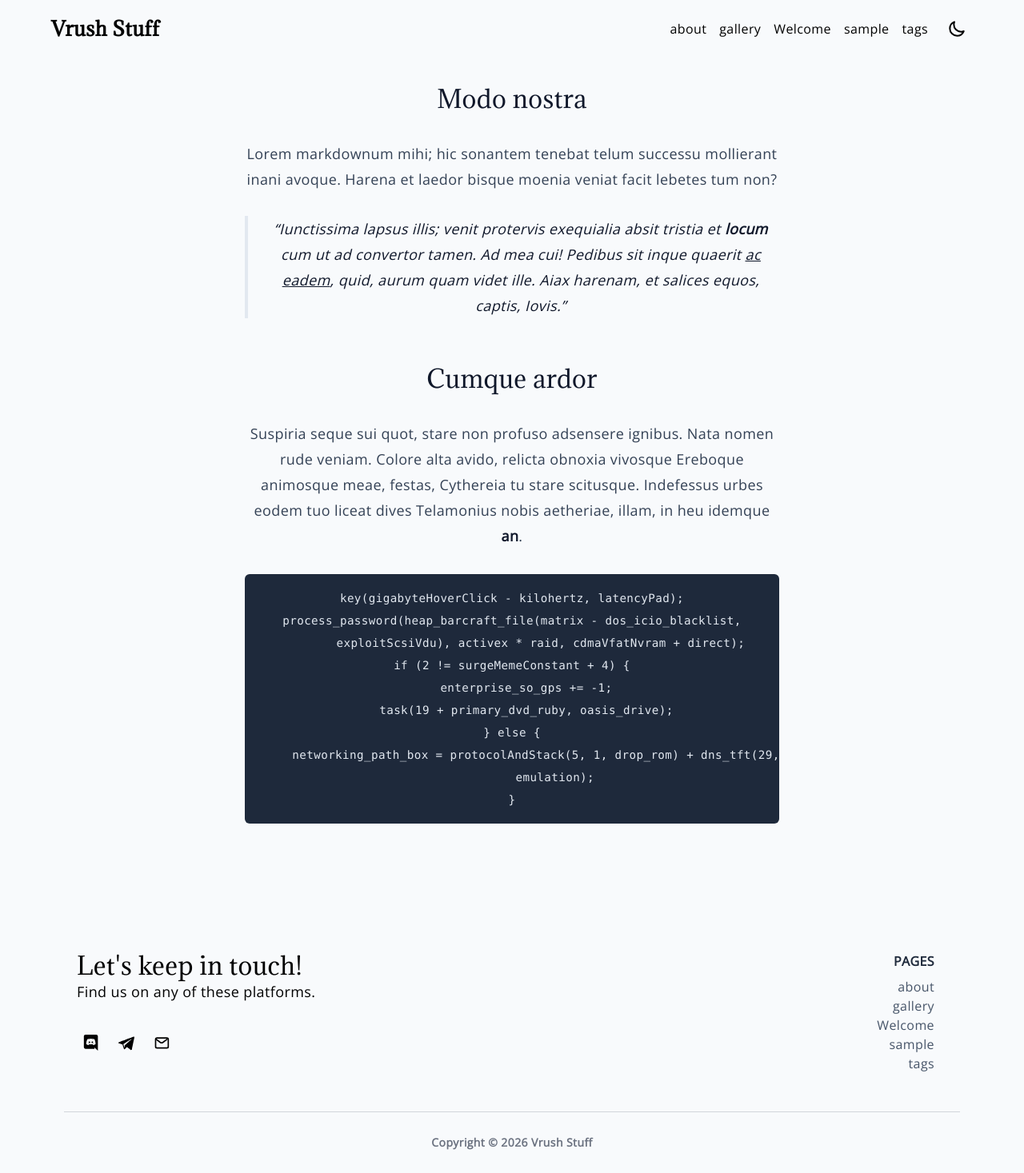
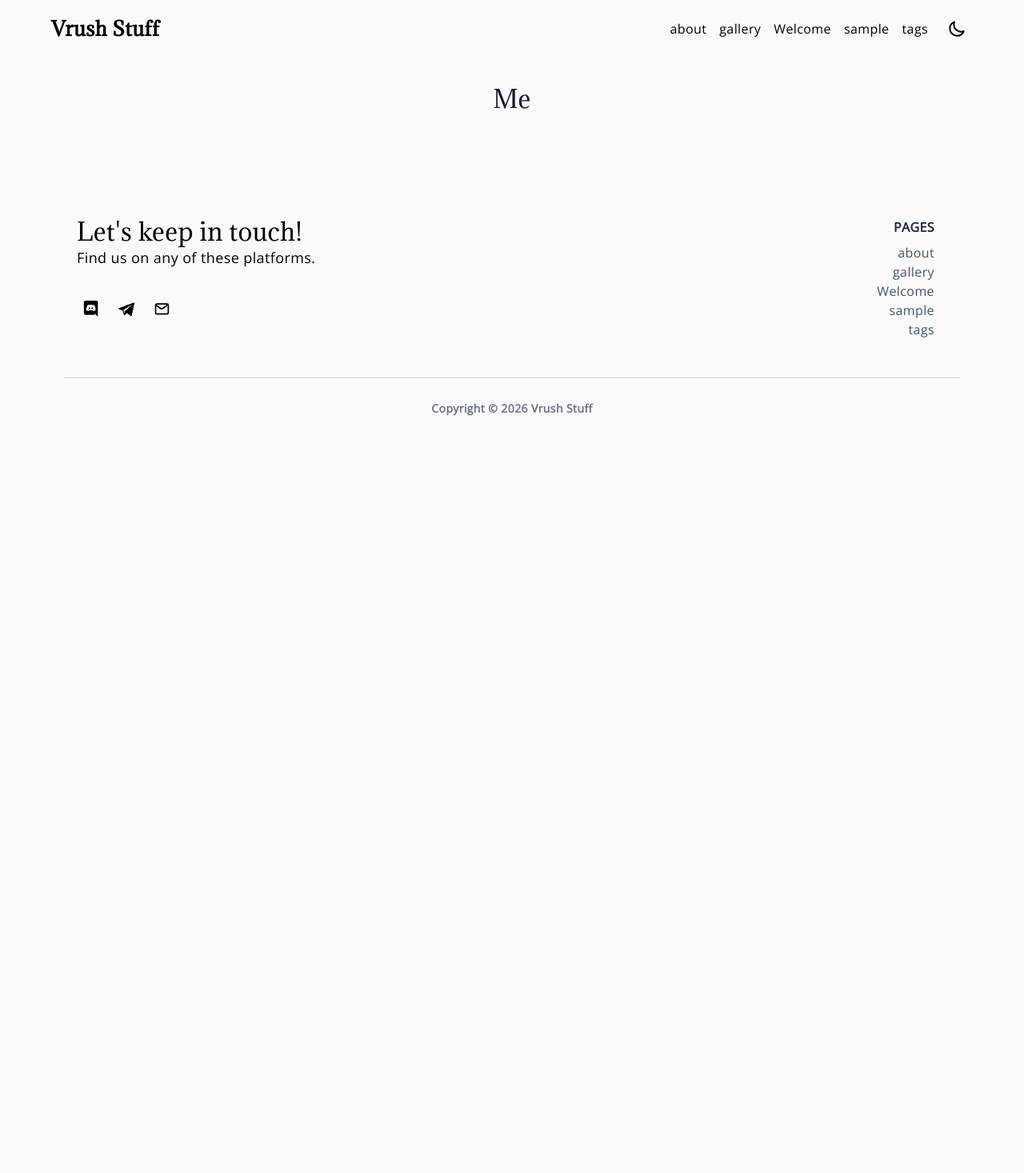
Before and after one commit to turning20w-hub/VrushStuff, a Jekyll site: the page built from about.md, in a window 1280 px wide. Shown: the whole page at 80% size. Built offline with Jekyll 4.4.1, drawn with Linux system fonts in a browser that asks for light colours; after the commit the page ends 900 px from its top, so only the background shows below that.

Commit message:
Update about.md

```diff
--- a/about.md
+++ b/about.md
@@ -2,30 +2,4 @@
 title: about
 layout: page
 ---
-## Modo nostra
-
-Lorem markdownum mihi; hic sonantem tenebat telum successu mollierant inani
-avoque. Harena et laedor bisque moenia veniat facit lebetes tum non?
-
-> Iunctissima lapsus illis; venit protervis exequialia absit tristia et
-> **locum** cum ut ad convertor tamen. Ad mea cui! Pedibus sit inque quaerit [ac
-> eadem](http://clamavit.io/), quid, aurum quam videt ille. Aiax harenam, et
-> salices equos, captis, Iovis.
-
-## Cumque ardor
-
-Suspiria seque sui quot, stare non profuso adsensere ignibus. Nata nomen rude
-veniam. Colore alta avido, relicta obnoxia vivosque Ereboque animosque meae,
-festas, Cythereia tu stare scitusque. Indefessus urbes eodem tuo liceat dives
-Telamonius nobis aetheriae, illam, in heu idemque **an**.
-
-    key(gigabyteHoverClick - kilohertz, latencyPad);
-    process_password(heap_barcraft_file(matrix - dos_icio_blacklist,
-            exploitScsiVdu), activex * raid, cdmaVfatNvram + direct);
-    if (2 != surgeMemeConstant + 4) {
-        enterprise_so_gps += -1;
-        task(19 + primary_dvd_ruby, oasis_drive);
-    } else {
-        networking_path_box = protocolAndStack(5, 1, drop_rom) + dns_tft(29, -3,
-                emulation);
-    }
+## Me
```
